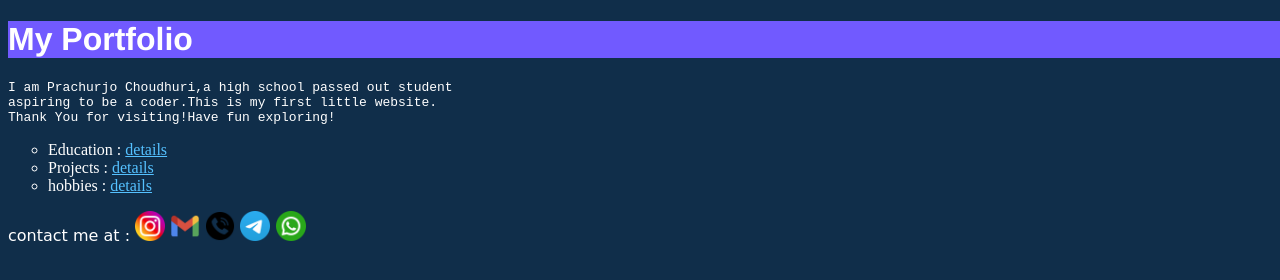
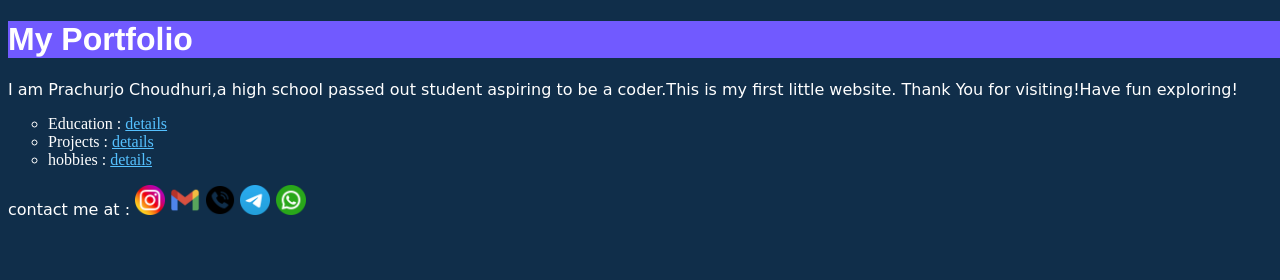
Before and after one commit to Prachthon-C/my-portfolio, a plain HTML site: page index.html in a window 1280 px wide. Drawn offline with Linux system fonts and the light colour scheme.

Commit message:
Update index.html

```diff
--- a/index.html
+++ b/index.html
@@ -11,11 +11,10 @@
       <h1>My Portfolio</h1>
     </header>
     <main>
-      <pre>
+      <p id="intro">
 I am Prachurjo Choudhuri,a high school passed out student
 aspiring to be a coder.This is my first little website.
-Thank You for visiting!Have fun exploring!</pre
-      >
+Thank You for visiting!Have fun exploring!</p>
       <ul style="list-style-type: circle ">
         <li>Education : <a href="education.html" target="_main" id="id1">details</a></li>
         <li>Projects : <a href="projects.html" target="_main" id="id2">details</a></li>
```
